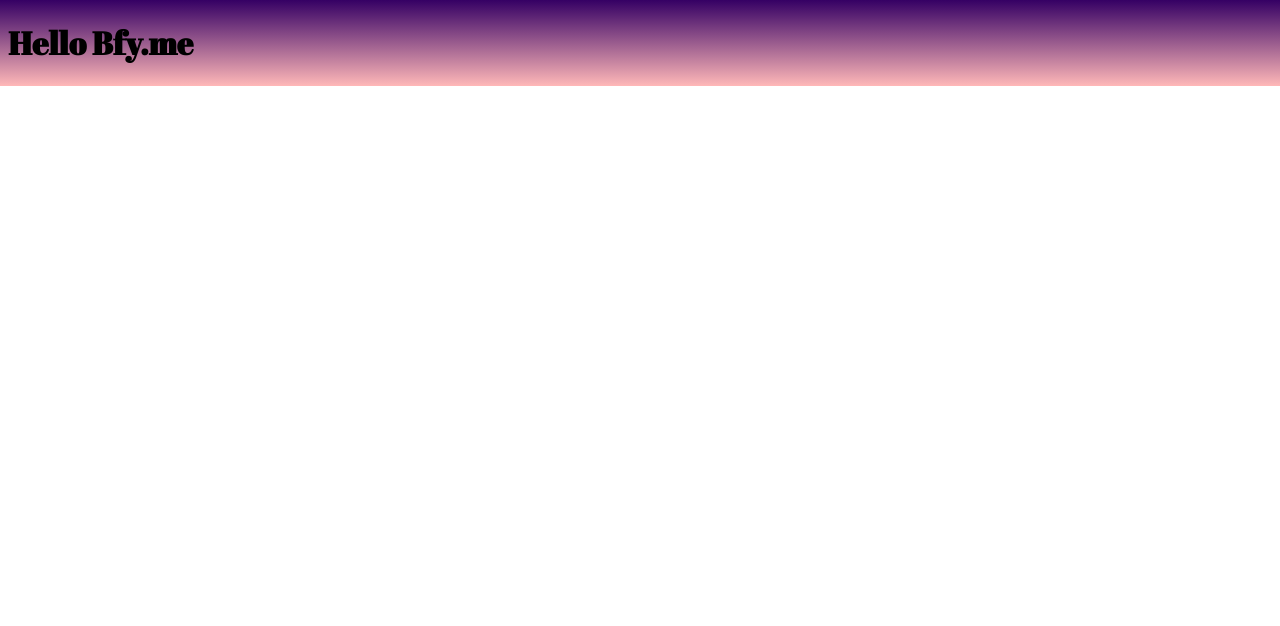
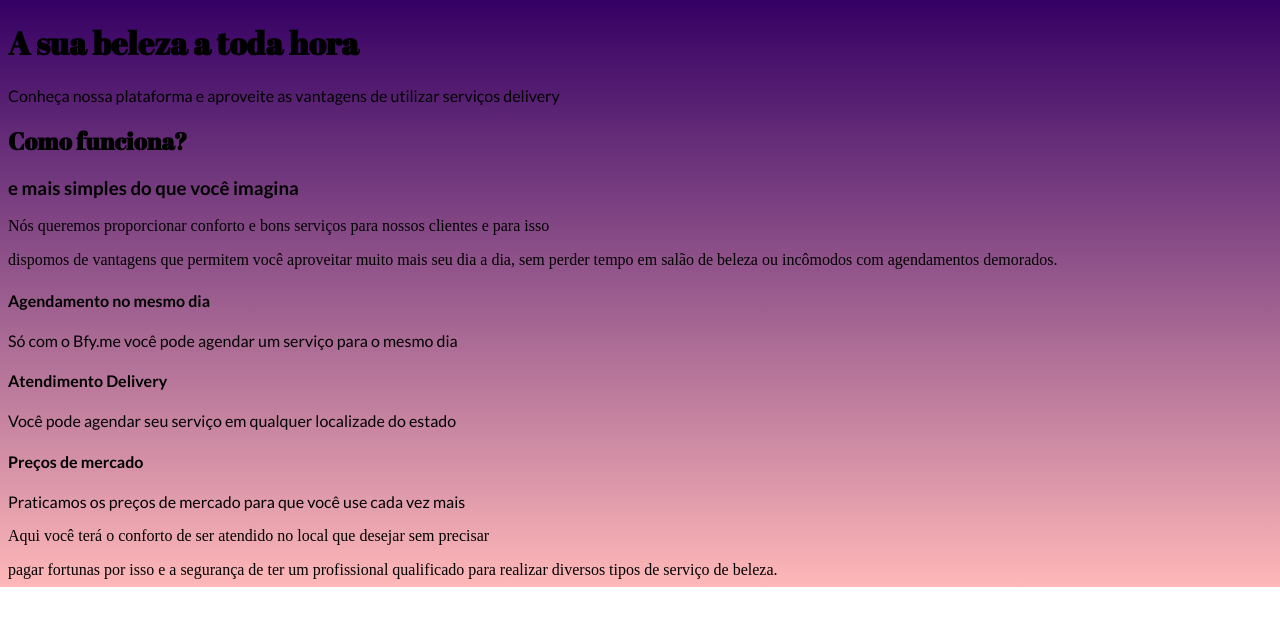
Before and after one commit to wilkerviana/bfyme, a website: page src/view/index.pug in a window 1280 px wide. Drawn offline with nearby package versions, Linux system fonts and the light colour scheme; files that its build step writes are made by us from their sources.

Commit message:
Continuacao do layout

```diff
--- a/src/styles/layout/content.scss
+++ b/src/styles/layout/content.scss
@@ -1,6 +1,9 @@
 body{
   background: linear-gradient($scolor-darkpurple,$scolor-rose) no-repeat;
 }
-h1{
+.title{
   @include font-family(titles);
 }
+.subtitle , .description{
+  @include font-family(texts);
+}
--- a/src/view/index.pug
+++ b/src/view/index.pug
@@ -1,7 +1,33 @@
 doctype
 html
   head
+    meta(name="viewport" content="width=device-width,initial-scale=1")
     title Bfy.me
     link(rel="stylesheet" href="css/main.css")
   body
-    h1 Hello Bfy.me
+    header
+    .banner
+      .container
+        h1.title--banner.title A sua beleza a toda hora
+        p.banner--description.description Conheça nossa plataforma
+          | e aproveite as vantagens
+          | de utilizar serviços delivery
+    .como-funciona
+      .container
+        h2.title Como funciona?
+        h3.subtitle e mais simples do que você imagina
+        p.como-funciona--description Nós queremos proporcionar conforto e bons serviços para nossos clientes e para isso
+        | dispomos de vantagens que permitem você aproveitar muito mais seu dia a dia, sem
+        | perder tempo em salão de beleza ou incômodos com agendamentos demorados.
+        .como-funciona--details
+          h4.subtitle Agendamento no mesmo dia
+          p.description Só com o Bfy.me você pode agendar um serviço para o mesmo dia
+        .como-funciona--details
+          h4.subtitle Atendimento Delivery
+          p.description Você pode agendar seu serviço em qualquer localizade do estado
+        .como-funciona--details
+          h4.subtitle Preços de mercado
+          p.description Praticamos os preços de mercado para que você use cada vez mais
+        p.como-funciona--description Aqui você terá o conforto de ser atendido no local que desejar sem precisar
+        | pagar fortunas por isso e a segurança de ter um profissional qualificado para
+        | realizar diversos tipos de serviço de beleza.
```
